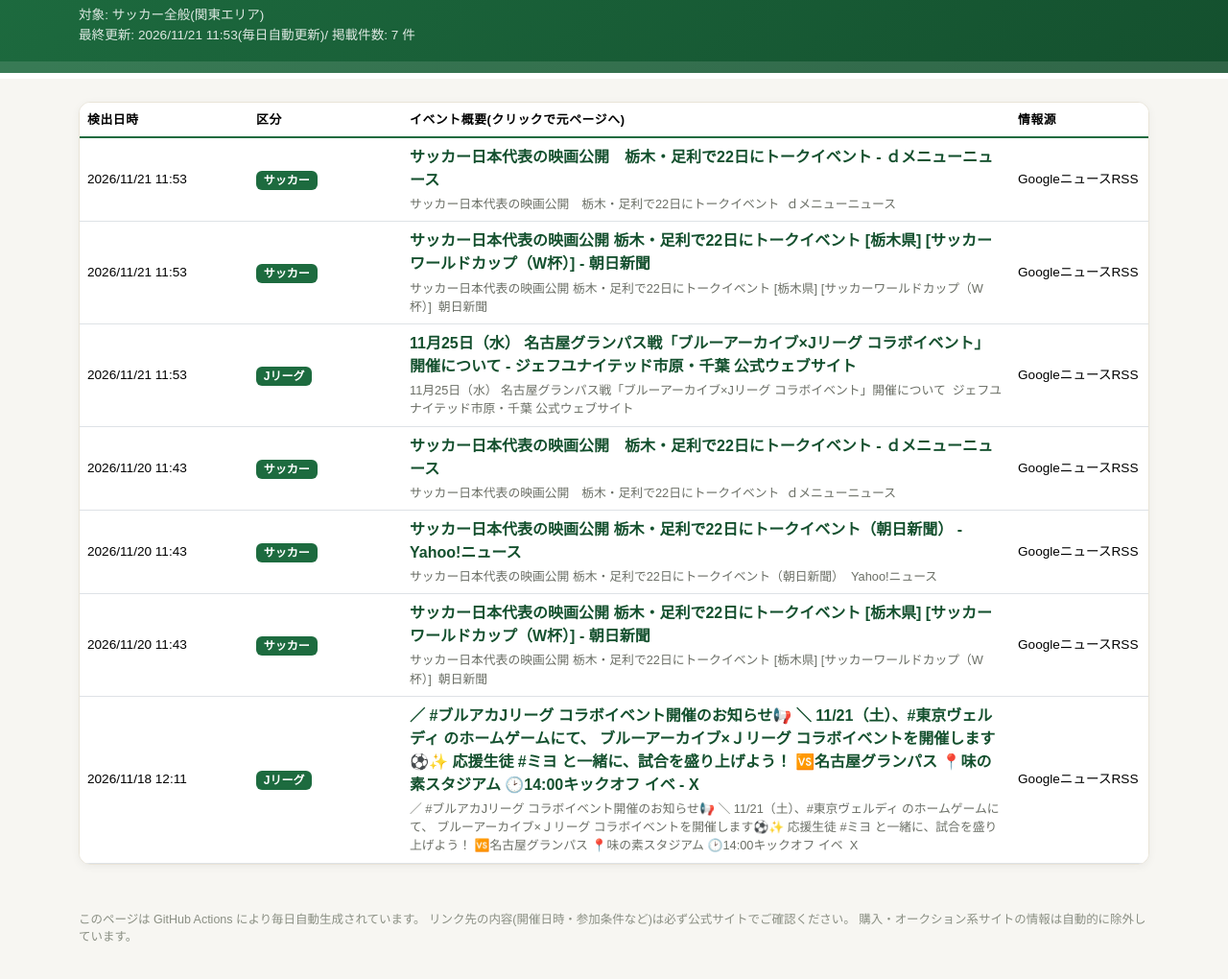
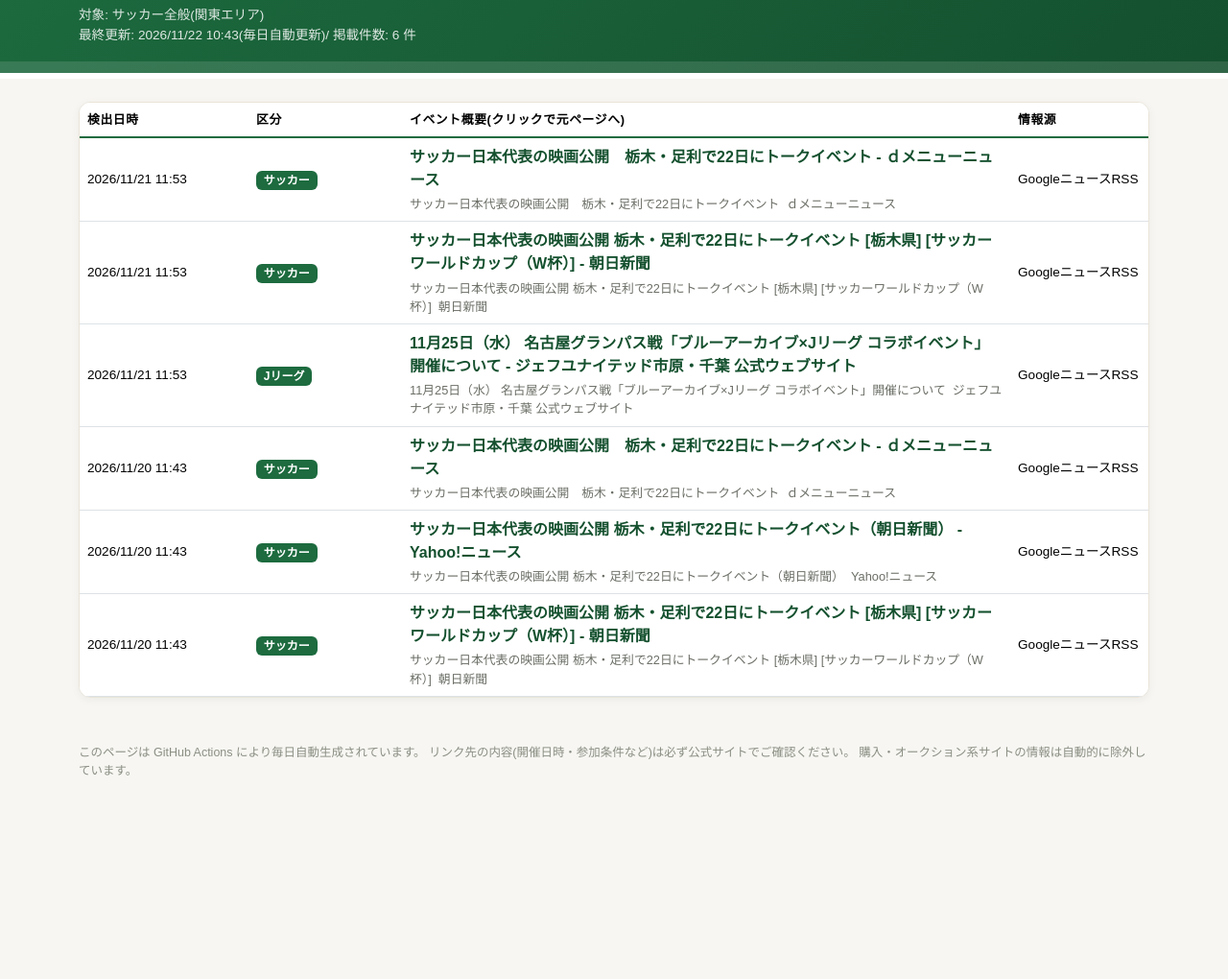
Before and after one commit to nec2434894/soccer-event-watcher, a plain HTML site: page docs/index.html in a window 1280 px wide. Shown: the part 66-1086 px from the top of the page at 96% size. After the commit the page ends 918 px from the top, so only its background shows below. Drawn offline with nearby package versions, Linux system fonts and the light colour scheme.

Commit message:
自動更新: イベント一覧 (2026-11-22)

```diff
--- a/docs/index.html
+++ b/docs/index.html
@@ -49,7 +49,7 @@
       <h1>⚽ サッカーイベント ウォッチャー</h1>
       <div class="meta">
         対象: サッカー全般(関東エリア)<br>
-        最終更新: 2026/11/21 11:53(毎日自動更新)/ 掲載件数: 7 件
+        最終更新: 2026/11/22 10:43(毎日自動更新)/ 掲載件数: 6 件
       </div>
     </div>
   </header>
@@ -132,17 +132,6 @@
           </td>
           <td class="text-nowrap source">GoogleニュースRSS</td>
         </tr>
-        <tr>
-          <td class="text-nowrap detected">2026/11/18 12:11</td>
-          <td><span class="badge club-badge">Jリーグ</span></td>
-          <td>
-            <a href="https://news.google.com/rss/articles/CBMiZkFVX3lxTE8xNzVFR2tjMmpmSW9GZDZBNEJhVHlycEd5RVpmeXN0c3lDMUJzSGVtX2R4Y0loR2JQTTFhUW1USjJDUTFRSVJDejVLZlVxSllpdS0zSkkyM0tTZzJrTXVKTjI0Z24ydw?oc=5" target="_blank" rel="noopener noreferrer" class="event-link">
-              ／ #ブルアカJリーグ コラボイベント開催のお知らせ📢 ＼ 11/21（土）、#東京ヴェルディ のホームゲームにて、 ブルーアーカイブ×Ｊリーグ コラボイベントを開催します⚽✨ 応援生徒 #ミヨ と一緒に、試合を盛り上げよう！ 🆚名古屋グランパス 📍味の素スタジアム 🕑14:00キックオフ イベ - X
-            </a>
-            <div class="snippet">／ #ブルアカJリーグ コラボイベント開催のお知らせ📢 ＼ 11/21（土）、#東京ヴェルディ のホームゲームにて、 ブルーアーカイブ×Ｊリーグ コラボイベントを開催します⚽✨ 応援生徒 #ミヨ と一緒に、試合を盛り上げよう！ 🆚名古屋グランパス 📍味の素スタジアム 🕑14:00キックオフ イベ  X</div>
-          </td>
-          <td class="text-nowrap source">GoogleニュースRSS</td>
-        </tr>
         </tbody>
       </table>
     </div>
```
Also changed, not shown: data/events.json (+0 -9 lines).
